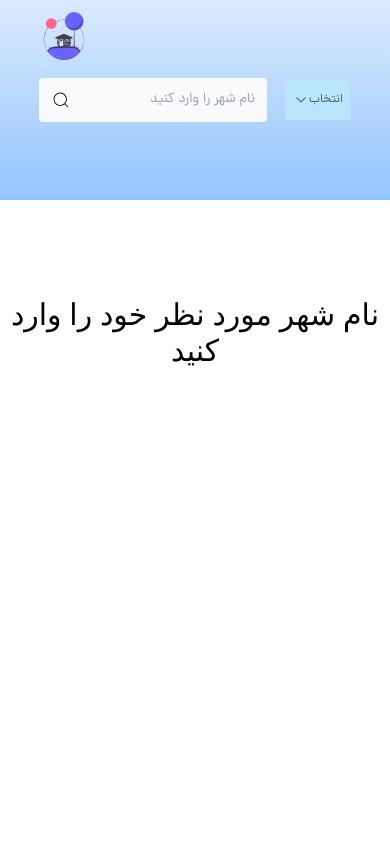
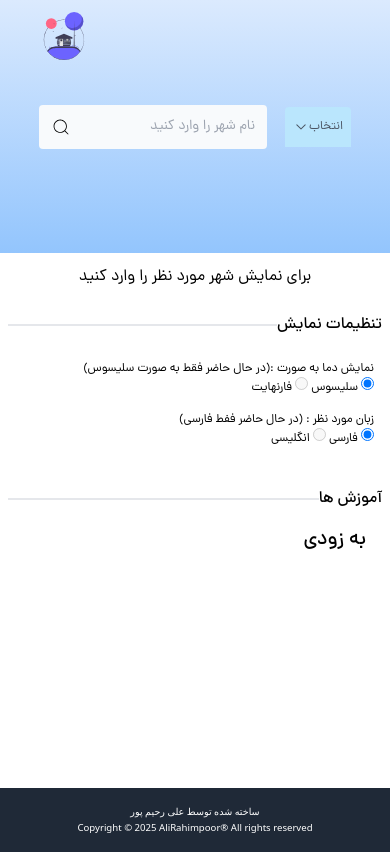
Before and after one commit to Ali-Rahimpoor/Weather, a React (Create React App) app: page / in a window 390 px wide. Built offline with nearby package versions, Linux system fonts and the light colour scheme.

Commit message:
Compelet and responsive Home.jsx

```diff
--- a/src/App.jsx
+++ b/src/App.jsx
@@ -9,23 +9,23 @@ function App() {
   const handleCitySelect = (city)=>{
     navigate(`/weather/${city}`);
   };
-  const restart = ()=>{
+  const handleRefresh = ()=>{
     navigate('/');
   }
 
   return (
     <>
-     <header id='header' className="relative flex items-center justify-center font-Dana-Regular w-full h-[200px] sm:h-[300px] bg-gradient-to-b from-blue-100 to-blue-300 ">
+     <header id='header' className="relative flex items-center justify-center font-Dana-Regular w-full h-[30vh] bg-gradient-to-b from-blue-100 to-blue-300 ">
         {/* Logo*/}
         <div className="absolute left-10 top-3  hover:opacity-90 cursor-pointer" >
-          <Logo className="lg:size-28  md:size-20 size-12 " onClick={restart} />
+          <Logo className="lg:size-28  md:size-20 size-12 " onClick={handleRefresh} />
           <h6 className="font-mono tracking-tighter lg:text-lg md:text-sm text-xs  hidden sm:block text-gray-800" >Show Weather</h6>
         </div>
 
         {/* SearchInput & DropDownSelection*/}
         <Search onCitySelect={handleCitySelect} />
      </header>
-     <main>
+     <main className="h-[62vh]">
       <Routes>
         <Route
         path="weather/:city"
@@ -35,7 +35,12 @@ function App() {
         element={<Home/>}/>
       </Routes>
      </main>
-
+     <footer className="bg-gray-800 sm:h-auto w-full text-white p-4">
+      <div className="flex xs:flex-row flex-col justify-between text-xs sm:text-base items-center">
+        <small>ساخته شده توسط علی رحیم پور</small>
+        <small className="">Copyright © 2025 AliRahimpoor® All rights reserved</small>
+       </div>
+     </footer>
      </>
   );
 }
--- a/src/components/Home.jsx
+++ b/src/components/Home.jsx
@@ -1,10 +1,70 @@
+import { useState } from "react";
 
 const Home = ()=>{
+   const [selectedUnit,setSelectedUnit] = useState('');
 
    return(
-      <div className="text-center mt-24 text-3xl">
-         نام شهر مورد نظر خود را وارد کنید
-      </div>
+     <div className="container font-Dana-Regular">
+     <section>
+         <h1 className="text-center mt-3 text-lg hidden sm:block">برای نمایش اطلاعات آب و هوایی شهر مورد نظر خود نام آن را وارد کنید
+
+         </h1>
+         <h1 className="sm:hidden block text-center mt-3">برای نمایش شهر مورد نظر را وارد کنید</h1>
+
+        <div className="sm:mt-14 mt-4 p-2">
+            <div className="flex items-center">
+               <h2 className="whitespace-nowrap text-base sm:text-lg font-Dana ">تنظیمات نمایش</h2>
+               <div className="border-t-2 flex-grow"></div>
+            </div>
+            <div className="p-2 sm:text-base text-xs child:my-4">
+            {/* Unit */}
+            <div>
+               <div>نمایش دما به صورت :(در حال حاضر فقط به صورت سلیسوس)</div>
+               <input
+               type="radio"
+               name="units"
+               value="metric"
+               // checked={selectedUnit==="metric"}
+               checked
+               onChange={e=>setSelectedUnit(e.target.value)}
+               />
+               <span> سلیسوس </span>
+
+               <input
+               type="radio"
+               name="units"
+               value='imperial'
+               checked={selectedUnit==="imperial"}
+               disabled
+               onChange={e=>setSelectedUnit(e.   target.value)}
+               />
+               <span> فارنهایت </span>
+            </div>
+            {/* Lang */}
+            <div>
+               <h2>زبان مورد نظر : (در حال حاضر ففط فارسی)
+               </h2>
+               <input type="radio" checked />
+               <span> فارسی </span>
+               <input type="radio" disabled />
+               <span> انگلیسی </span>
+
+            </div>
+            </div>
+         </div>
+
+         <div className="p-2">
+            <div className="flex items-center">
+               <h2 className="whitespace-nowrap text-base sm:text-lg font-Dana ">آموزش ها</h2>
+               <div className="border-t-2 flex-grow"></div>
+            </div>
+
+            <h1 className=" p-4 text-xl font-Dana" >به زودی</h1>
+
+         </div>
+
+     </section>
+     </div>
    )
 }
 export default Home;
--- a/src/components/Search.jsx
+++ b/src/components/Search.jsx
@@ -36,6 +36,7 @@ const Search = ({onCitySelect})=>{
           <button onClick={(e)=> selectCity(e.target.textContent)}>مشهد</button>
           <button onClick={(e)=> selectCity(e.target.textContent)} >یزد</button>
           <button onClick={(e)=> selectCity(e.target.textContent)} >اصفهان</button>
+          <button onClick={(e)=> selectCity(e.target.textContent)} >سبزوار</button>
           <button onClick={(e)=> selectCity(e.target.textContent)} >قم</button>
           <button onClick={(e)=> selectCity(e.target.textContent)} >دبی</button>
           <button onClick={(e)=> selectCity(e.target.textContent)} >تربت حیدریه</button>
```
